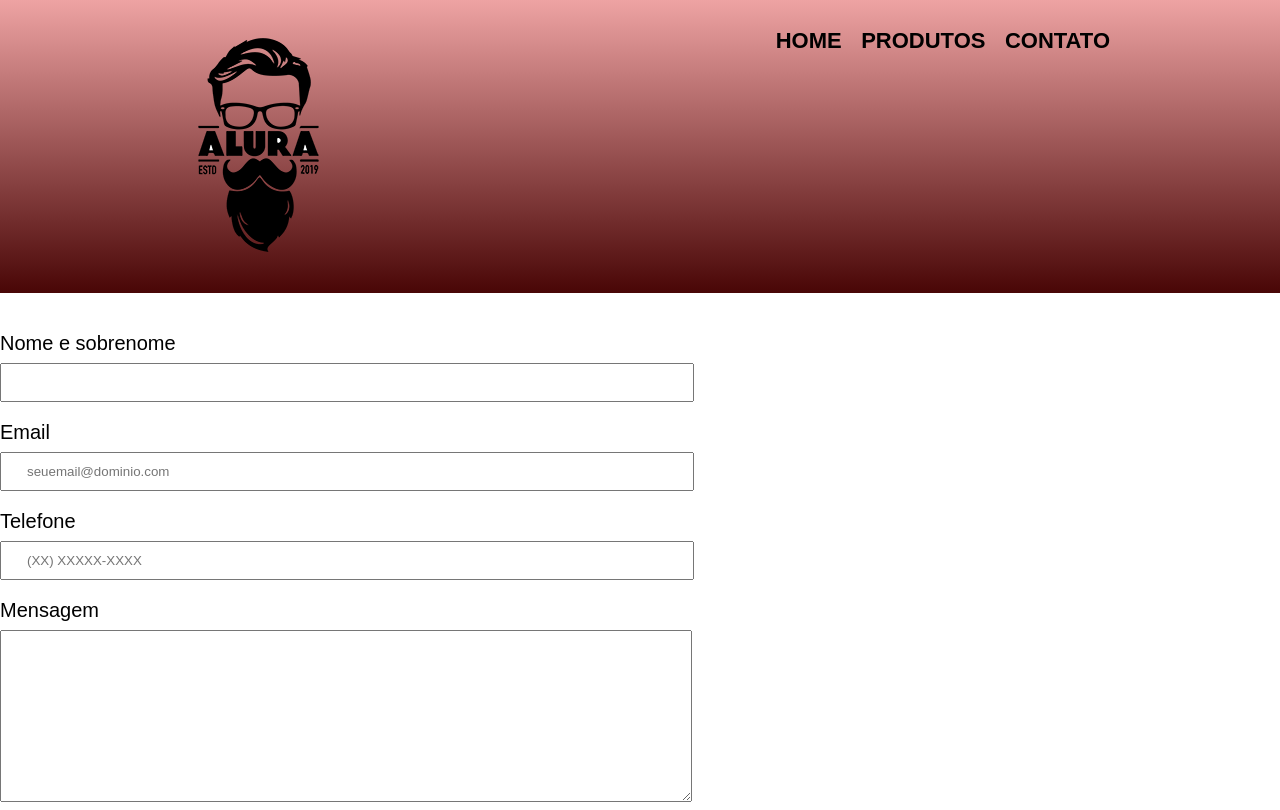
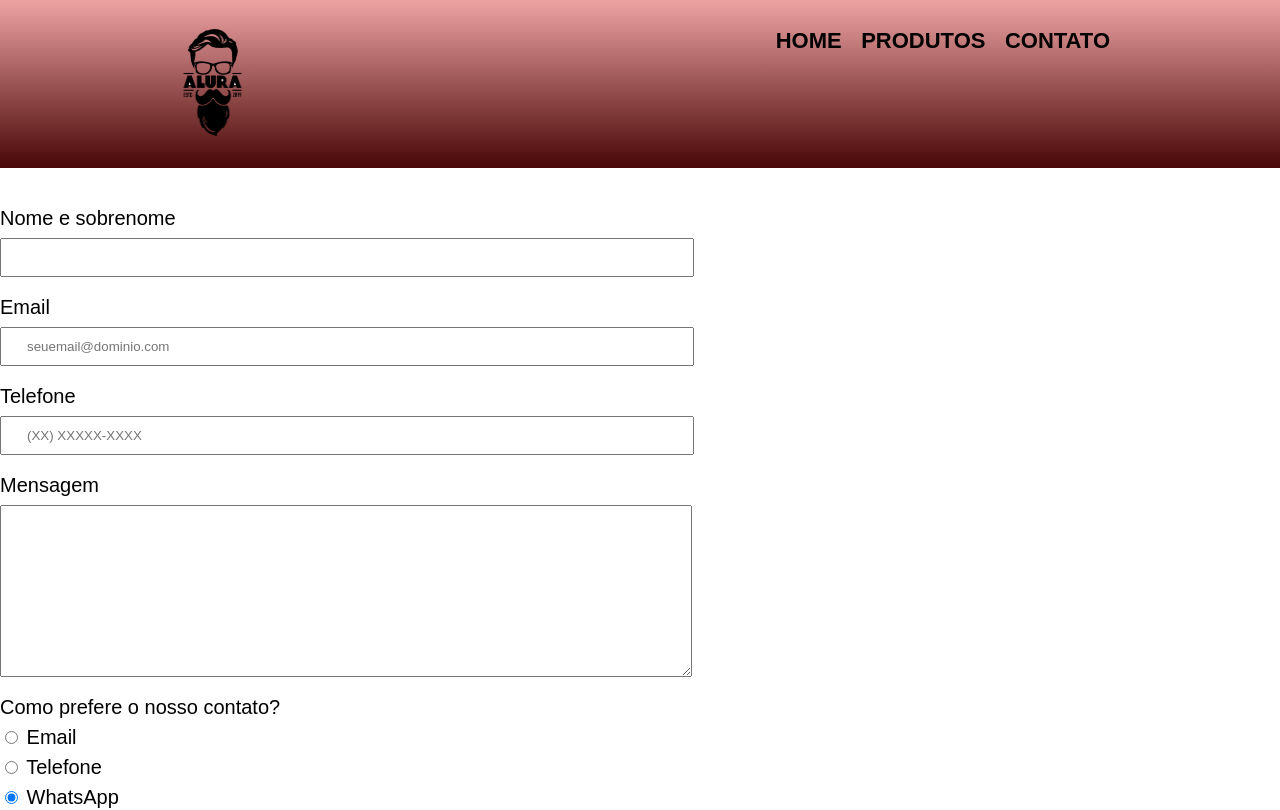
Before and after one commit to ProfRenatoPereira/barba, a plain HTML site: page contato.html in a window 1280 px wide. Shown: the top 810 px of the page. Drawn offline with Linux system fonts and the light colour scheme.

Commit message:
Update contato.html

```diff
--- a/contato.html
+++ b/contato.html
@@ -10,7 +10,7 @@
 	<body>
 		<header>
 			<div class="caixa">
-				<h1><img src="logo.png" alt="Logo da Barbearia Alura"></h1>
+				<h1><img src="logo.png" alt="Logo da Barbearia Alura" width="85" height="125"></h1>
 
 				<nav>
 					<ul>
```
